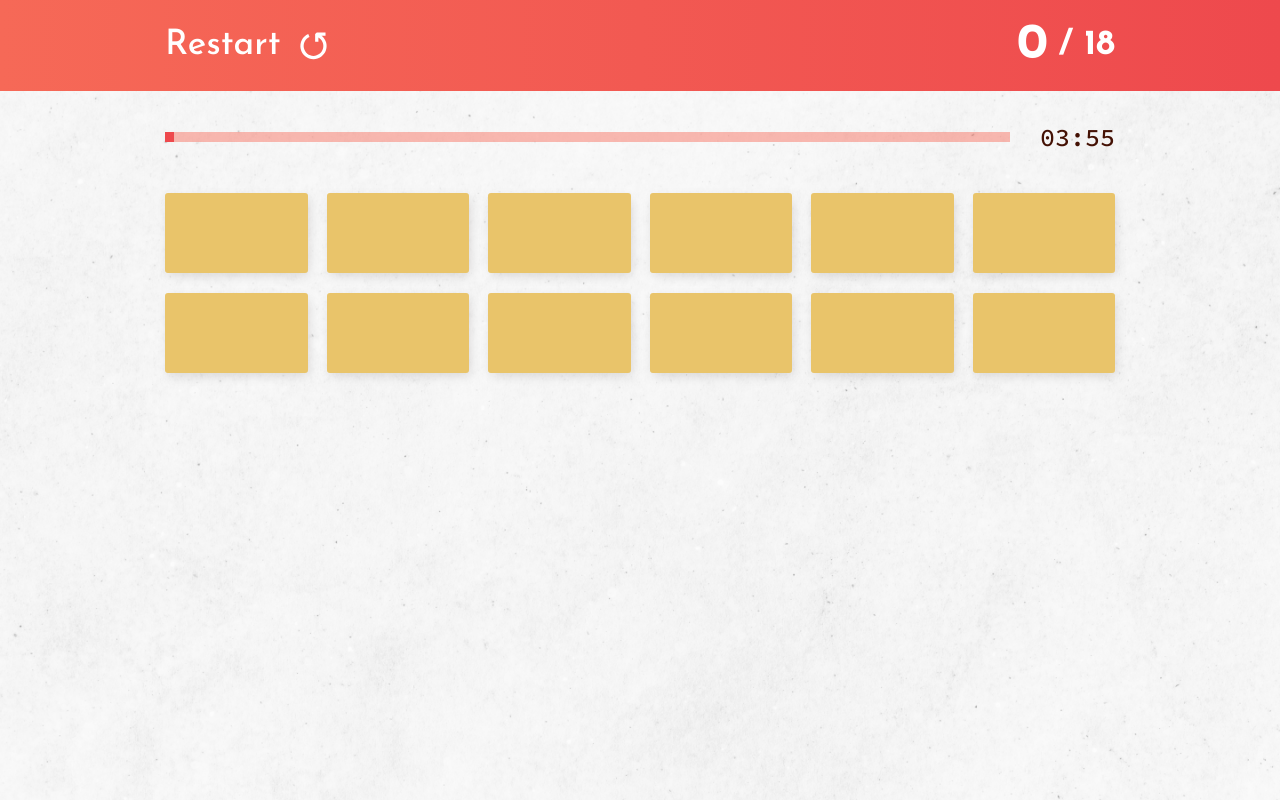
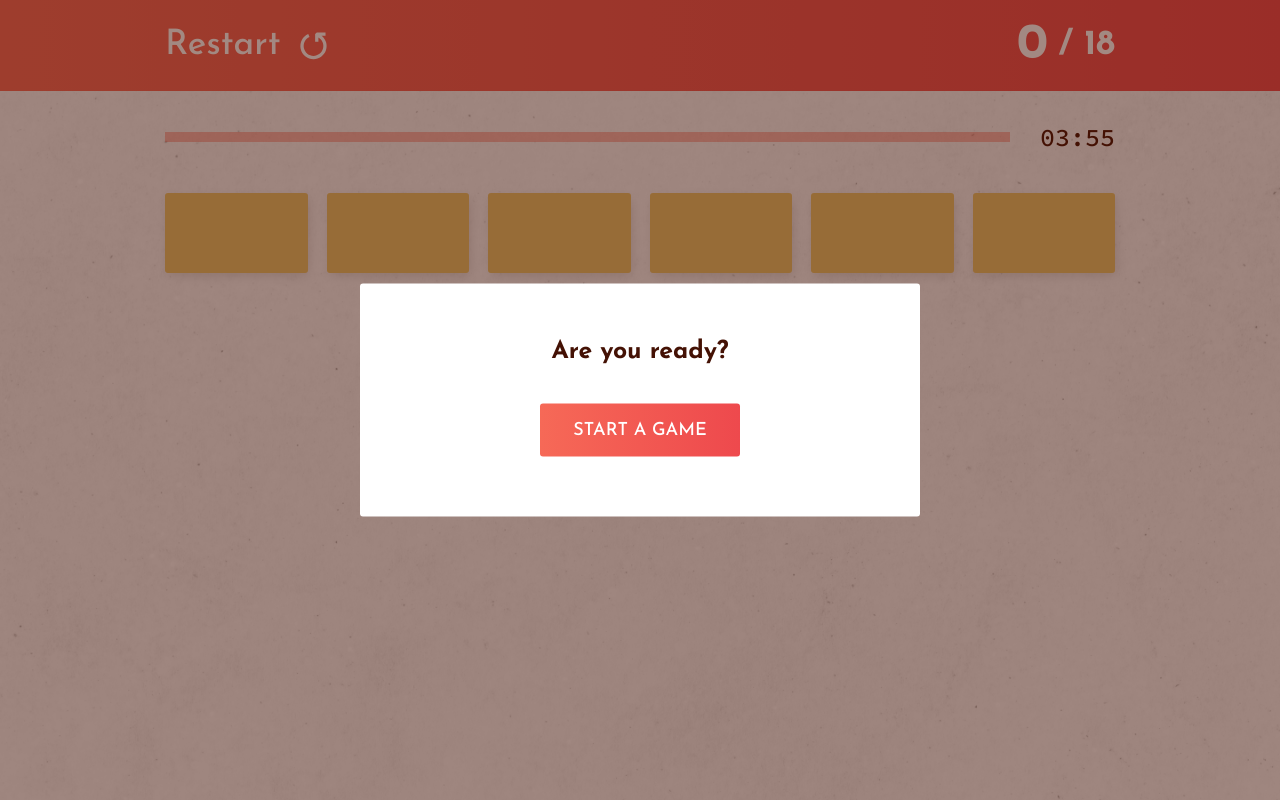
Before and after one commit to anastasiiaal/Flip-Card-Memory-Game, a PHP site: page / in a window 1280 px wide. Run offline with PHP 8.4, Linux system fonts and the light colour scheme.

Commit message:
:adhesive_bandage: js | progress bar, start modal

```diff
--- a/css/main.css
+++ b/css/main.css
@@ -94,13 +94,7 @@ button:hover {
     align-items: center;
 }
 
-/* #progressbar {
-    width: 100%;
-    border: none;
-    margin-right: 26px;
-} */
-
-.progress {
+#progress {
     position: relative;
     width: 100%;
     margin-right: 30px;
@@ -115,10 +109,10 @@ button:hover {
     width: 0;
     height: 100%;
     background: #EE494D;
-    animation: load 320s infinite;
+    /* animation: load 320s infinite; */
 }
 
-@keyframes load {
+/* @keyframes load {
     0% {
         width: 0;
     }
@@ -126,7 +120,7 @@ button:hover {
     100% {
         width: 100%;
     }
-}
+} */
 
 p.number {
     font-family: 'Source Code Pro', monospace;
@@ -160,7 +154,7 @@ p.number {
 .active-card {
     transition: all .2s ease;
     background-color: #fff;
-    /* background: center / contain no-repeat url("../img/fruit01.png"), #fff; */
+    pointer-events: none;
 }
 
 
@@ -168,7 +162,7 @@ p.number {
 
 /*************** modal window *****************/
 
-#overlay {
+#overlay, #overlay-start {
     position: absolute;
     top: 0;
     left: 0;
@@ -179,7 +173,7 @@ p.number {
     /* display: none; */
 }
 
-#modal {
+#modal, #modal-start {
     background-color: #fff;
     position: absolute;
     left: 50%;
@@ -202,7 +196,7 @@ p.number {
     transform: translate(15px, 0);
 }
 
-#new-btn {
+#new-btn, #start-btn {
     font-family: 'Josefin Sans', sans-serif;
     text-transform: uppercase;
     color: #ffffff;
@@ -244,7 +238,7 @@ p.number {
         width: 540px;
     }
 
-    #modal {
+    #modal, #modal-start {
         width: 400px;
     }
 }
@@ -271,7 +265,7 @@ p.number {
         font-size: 1rem;
     }
 
-    #modal {
+    #modal, #modal-start {
         width: 90%;
     }
 
--- a/index.html
+++ b/index.html
@@ -29,9 +29,8 @@
     <main>
         <div class="container" id="the-container">
             <div class="timer dflex" id="timer-wrapper">
-                <!-- <progress id="progressbar" value="65" max="100"></progress> -->
-                <div class="progress">
-                    <span id="progress-bar"></span>
+                <div id="progress">
+                    <div id="progress-bar"></div>
                 </div>
                 <p class="number" id="timer-text">04:00</p>
             </div>
@@ -40,8 +39,8 @@
             <div id="overlay" class="hidden"></div>
             <div id="modal" class="hidden">
                 <div class="modal__text-wrapper dflex">
-                    <h3 id="start-game">Start a new game</h3>
-                    <h3 id="new-score"></h3>
+                    <!-- <h3 id="start-game">Start a new game</h3> -->
+                    <h3 id="new-score">Your new time is: </h3>
                     <h3>Your best time so far:</h3>
                     <ol>
                         <li>00:00</li>
@@ -50,7 +49,14 @@
                         <li>00:00</li>
                         <li>00:00</li>
                     </ol>
-                    <button id="new-btn">New game</button>
+                    <button id="new-btn">Got it!</button>
+                </div>
+            </div>
+            <div id="overlay-start"></div>
+            <div id="modal-start">
+                <div class="modal__text-wrapper dflex">
+                    <h3>Are you ready?</h3>
+                    <button id="start-btn">Start a game</button>
                 </div>
             </div>
         </div>
--- a/script/script.js
+++ b/script/script.js
@@ -2,10 +2,17 @@
 
 const restartBtn = document.getElementById('restart-btn'); //ok
 const pairsLeft = document.getElementById('pairs-left'); //ok
-const progressBar = document.getElementById('progress-bar');
+// const progress = document.getElementById('progress');
+// const progressBar = document.getElementById('progress-bar');
 const timer = document.getElementById('timer-text'); //ok
 
-// modal window
+// modal start
+
+const overlayStart = document.getElementById('overlay-start');
+const modalWindowStart = document.getElementById('modal-start');
+const startGameBtn = document.getElementById('start-btn');
+
+// modal window (main)
 
 const overlay = document.getElementById('overlay'); //ok
 const modalWindow = document.getElementById('modal'); //ok
@@ -13,6 +20,8 @@ const startGame = document.getElementById('start-game');
 const newScore = document.getElementById('new-score');
 const bestScore = document.querySelectorAll('li');
 const newGameBtn = document.getElementById('new-btn'); //ok
+
+
 
 
 // __________fruit images array creation -> imgList[];
@@ -30,18 +39,18 @@ const imgList = [
         name: '3',
         image: 'img/fruit3.png'
     },
-    {
-        name: '4',
-        image: 'img/fruit4.png'
-    },
-    {
-        name: '5',
-        image: 'img/fruit5.png'
-    },
-    {
-        name: '6',
-        image: 'img/fruit6.png'
-    },
+    // {
+    //     name: '4',
+    //     image: 'img/fruit4.png'
+    // },
+    // {
+    //     name: '5',
+    //     image: 'img/fruit5.png'
+    // },
+    // {
+    //     name: '6',
+    //     image: 'img/fruit6.png'
+    // },
     // {
     //     name: '7',
     //     image: 'img/fruit7.png'
@@ -102,18 +111,18 @@ const imgList = [
         name: '3',
         image: 'img/fruit3.png'
     },
-    {
-        name: '4',
-        image: 'img/fruit4.png'
-    },
-    {
-        name: '5',
-        image: 'img/fruit5.png'
-    },
-    {
-        name: '6',
-        image: 'img/fruit6.png'
-    },
+    // {
+    //     name: '4',
+    //     image: 'img/fruit4.png'
+    // },
+    // {
+    //     name: '5',
+    //     image: 'img/fruit5.png'
+    // },
+    // {
+    //     name: '6',
+    //     image: 'img/fruit6.png'
+    // },
     // {
     //     name: '7',
     //     image: 'img/fruit7.png'
@@ -224,12 +233,12 @@ const modalApparition = () => {
 
 
 
-// __________function closing the modal window -> closeModal()
+// __________function closing the main modal window -> closeModal()
 
 const closeModal = () => {
+    window.location.reload();
     modalWindow.classList.add('hidden');
     overlay.classList.add('hidden');
-    window.location.reload();
 };
 
 overlay.addEventListener('click', closeModal);
@@ -240,19 +249,37 @@ newGameBtn.addEventListener('click', closeModal);
 
 
 
+// __________function closing the starting modal window -> closeModalStart()
+
+const closeModalStart = () => {
+    modalWindowStart.classList.add('hidden');
+    overlayStart.classList.add('hidden');
+};
+
+overlayStart.addEventListener('click', closeModalStart);
+startGameBtn.addEventListener('click', closeModalStart);
+
+
+
+
+
 // __________function that checks if the number key from the imgList[] array has been taken (to avoid repetition)
 
 let imgTaken = [];
 
 const randomNumberFromArray = (imgList) => {
+
     if (imgTaken.length === 0) {
+        // inserting all possible indexes of images into an array
         for (let i=0; i<imgList.length; i++) imgTaken.push(i);
     };
 
+    // generating the random index
     let randomValue = Math.floor(Math.random() * imgTaken.length);
 
     let indexFromAllImages = imgTaken[randomValue];
 
+    // removing the used index from the array to avoid repetition of an index
     imgTaken.splice(randomValue, 1);
 
     return imgList[indexFromAllImages];
@@ -322,13 +349,13 @@ cardArray.forEach( (card) => {
                     flipCard(flippedCards[0], randomImg.image);
                     flipCard(flippedCards[1], randomImg.image);
                     flippedCards = [];
-                }, 300);
+                }, 200);
             } else {
                 flippedCards = [];
                 pairCounter++;
                 pairsLeft.innerHTML = pairCounter;
 
-                if(pairCounter === 6) {
+                if(pairCounter === 3) {
                     modalApparition();
                 };
             };
@@ -361,10 +388,27 @@ setInterval(() => {
 
 
 
+// __________progress bar
 
-
-
-
+var i = 0;
+function progressBarStart() {
+    if (i == 0) {
+        i = 1;
+        var progressBar = document.getElementById("progress-bar");
+        var width = 1;
+        var id = setInterval(frame, 2435);
+        function frame() {
+            if (width >= 100) {
+                clearInterval(id);
+                i = 0;
+            } else {
+                width++;
+                progressBar.style.width = width + "%";
+            };
+        };
+    };
+};
+progressBarStart();
 
 
 
```
